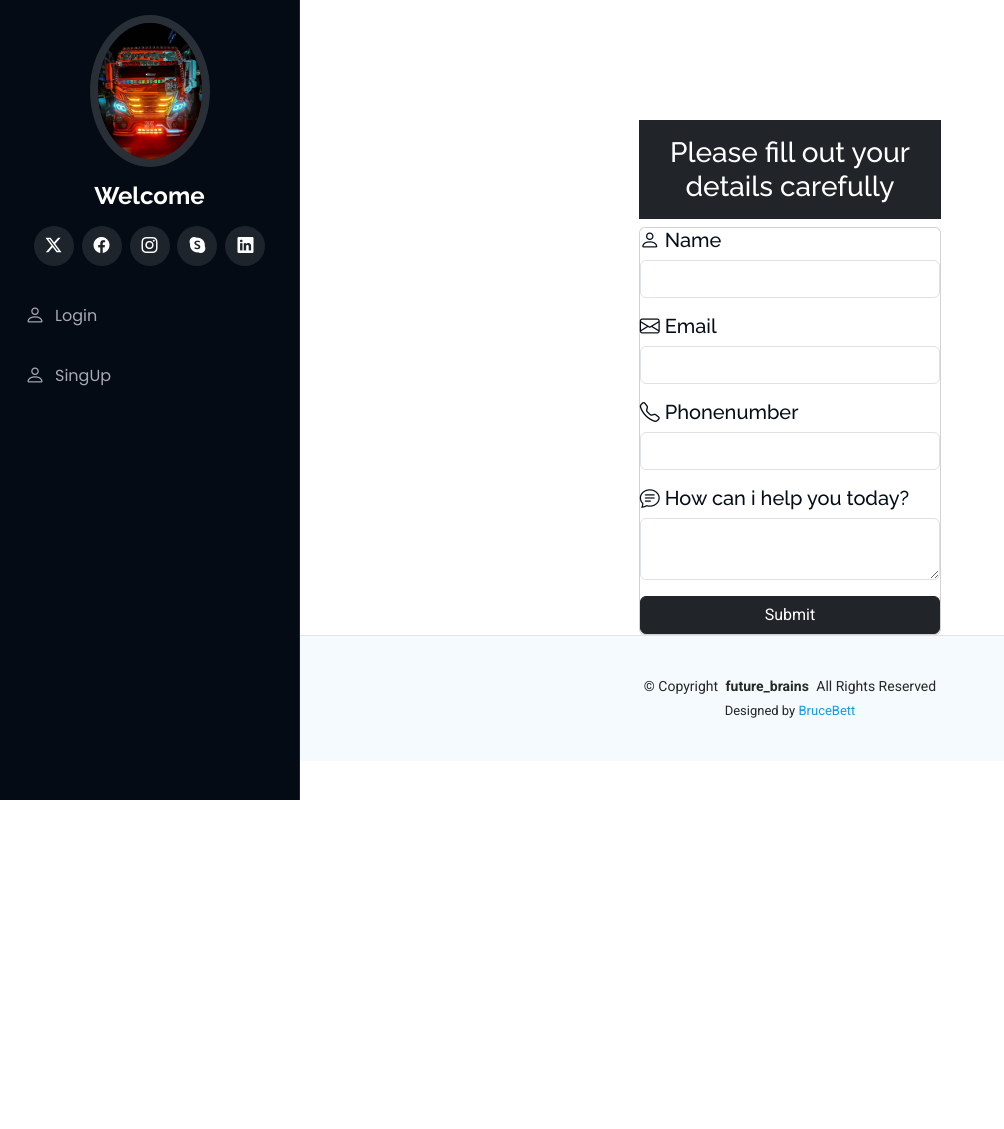
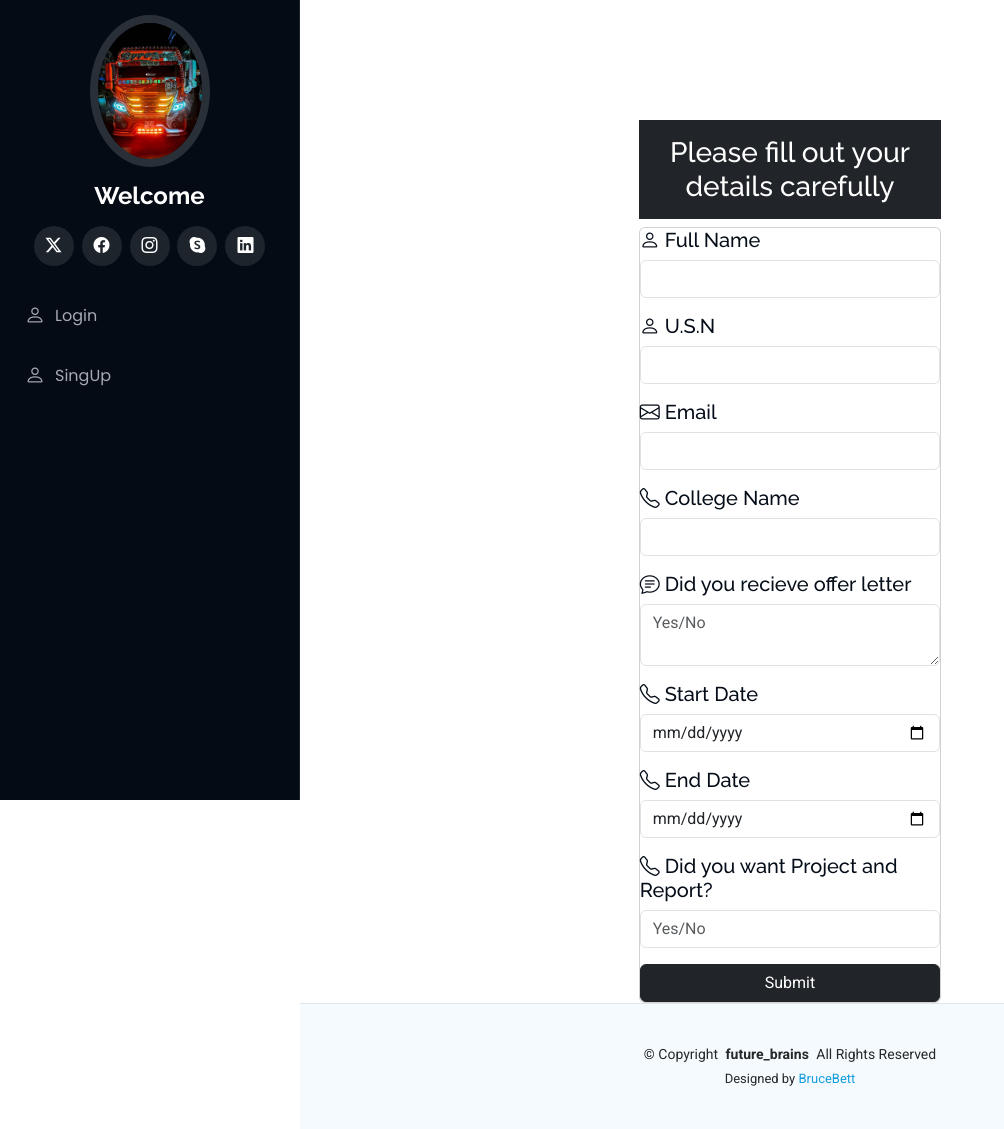
Before and after one commit to brucebett/My-Portfolio, a Django app: page /internshipdetails/ in a window 1280 px wide. Shown: the whole page, without its empty margins (0-1004 px from the left). Before the commit the page ends 800 px from the top, so only its background shows below. Run offline with Django 5.2, Linux system fonts and the light colour scheme; some libraries are stand-ins or nearby versions.

Commit message:
mon2 commit

```diff
--- a/project/templates/internship.html
+++ b/project/templates/internship.html
@@ -27,11 +27,17 @@ Internshipdetails
               </div>
               {% endfor %}
             <div class="card" p-2>
-                <form action="/contact" method="post">
+                <form action="/internshipdetails" method="post">
                     {% csrf_token %}
             <div class="form-group">
-                <h5><span><i class="bi bi-person navicon"></i> Name</span></h5>
+                <h5><span><i class="bi bi-person navicon"></i> Full Name</span></h5>
                 <input type="text" class="form-control mb-3" name="name" required>
+
+            </div>
+
+            <div class="form-group">
+                <h5><span><i class="bi bi-person navicon"></i> U.S.N</span></h5>
+                <input type="text" class="form-control mb-3" name="usn" required>
 
             </div>
 
@@ -42,14 +48,32 @@ Internshipdetails
             </div>
 
             <div class="form-group">
-                <h5><span><i class="bi bi-telephone navicon"></i> Phonenumber</span></h5>
-                <input type="number" class="form-control mb-3" name="num" required>
+                <h5><span><i class="bi bi-telephone navicon"></i> College Name</span></h5>
+                <input type="text" class="form-control mb-3" name="cname" required>
 
             </div>
 
             <div class="form-group">
-                <h5><span><i class="bi bi-chat-text navicon"></i> How can i help you today?</span></h5>
-                <textarea type="text" class="form-control mb-3" name="desc" required></textarea>
+                <h5><span><i class="bi bi-chat-text navicon"></i> Did you recieve offer letter</span></h5>
+                <textarea type="text" class="form-control mb-3" name="offer" placeholder="Yes/No" required></textarea>
+
+            </div>
+
+            <div class="form-group">
+                <h5><span><i class="bi bi-telephone navicon"></i> Start Date</span></h5>
+                <input type="date" class="form-control mb-3" name="sartdate" required>
+
+            </div>
+
+            <div class="form-group">
+                <h5><span><i class="bi bi-telephone navicon"></i> End Date </span></h5>
+                <input type="date" class="form-control mb-3" name="enddate" required>
+
+            </div>
+
+            <div class="form-group">
+                <h5><span><i class="bi bi-telephone navicon"></i> Did you want Project and Report?</span></h5>
+                <input type="text" class="form-control mb-3" name="projreport" placeholder="Yes/No" required>
 
             </div>
 
```
Also changed, not shown: project/db.sqlite3.
